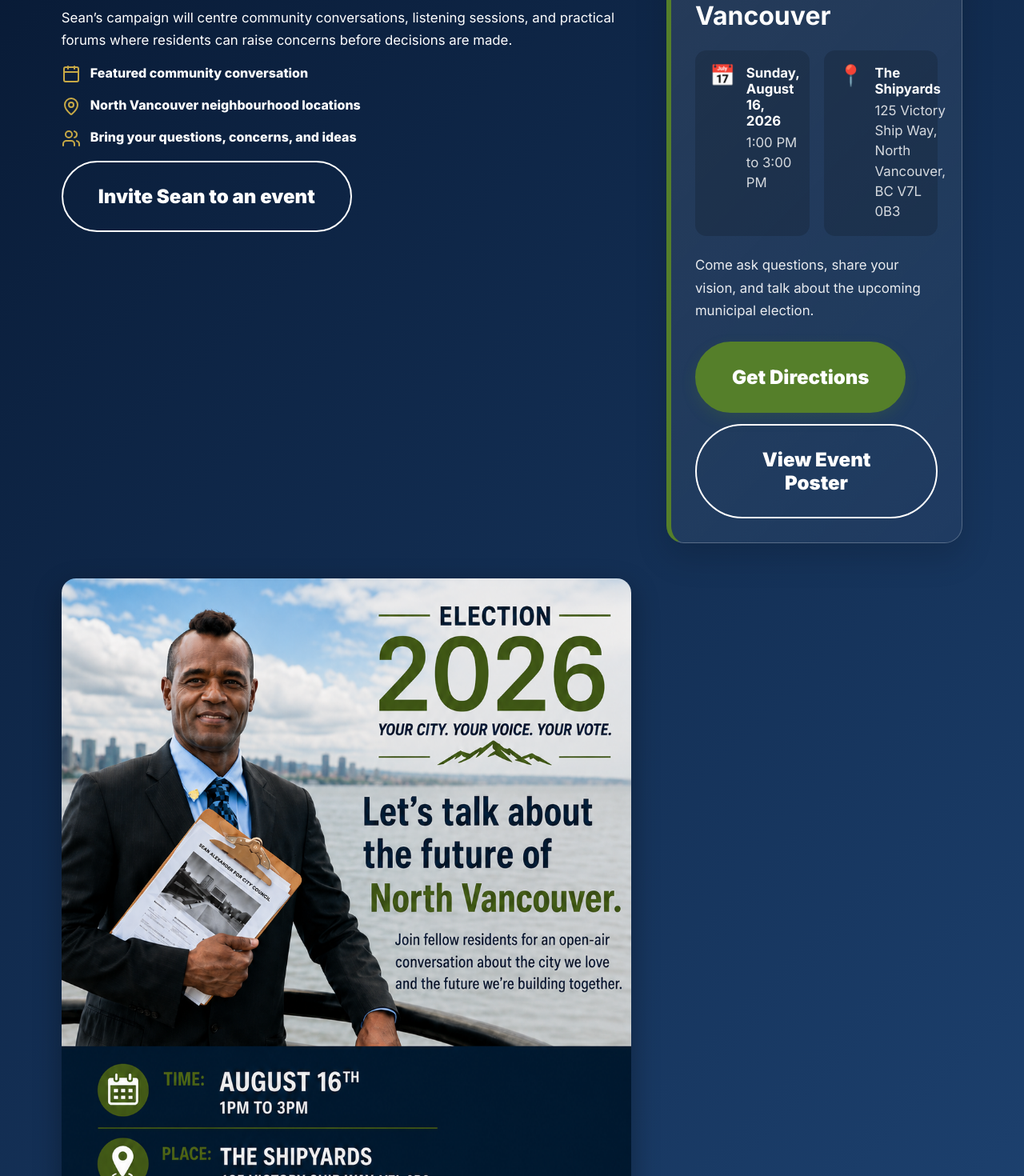
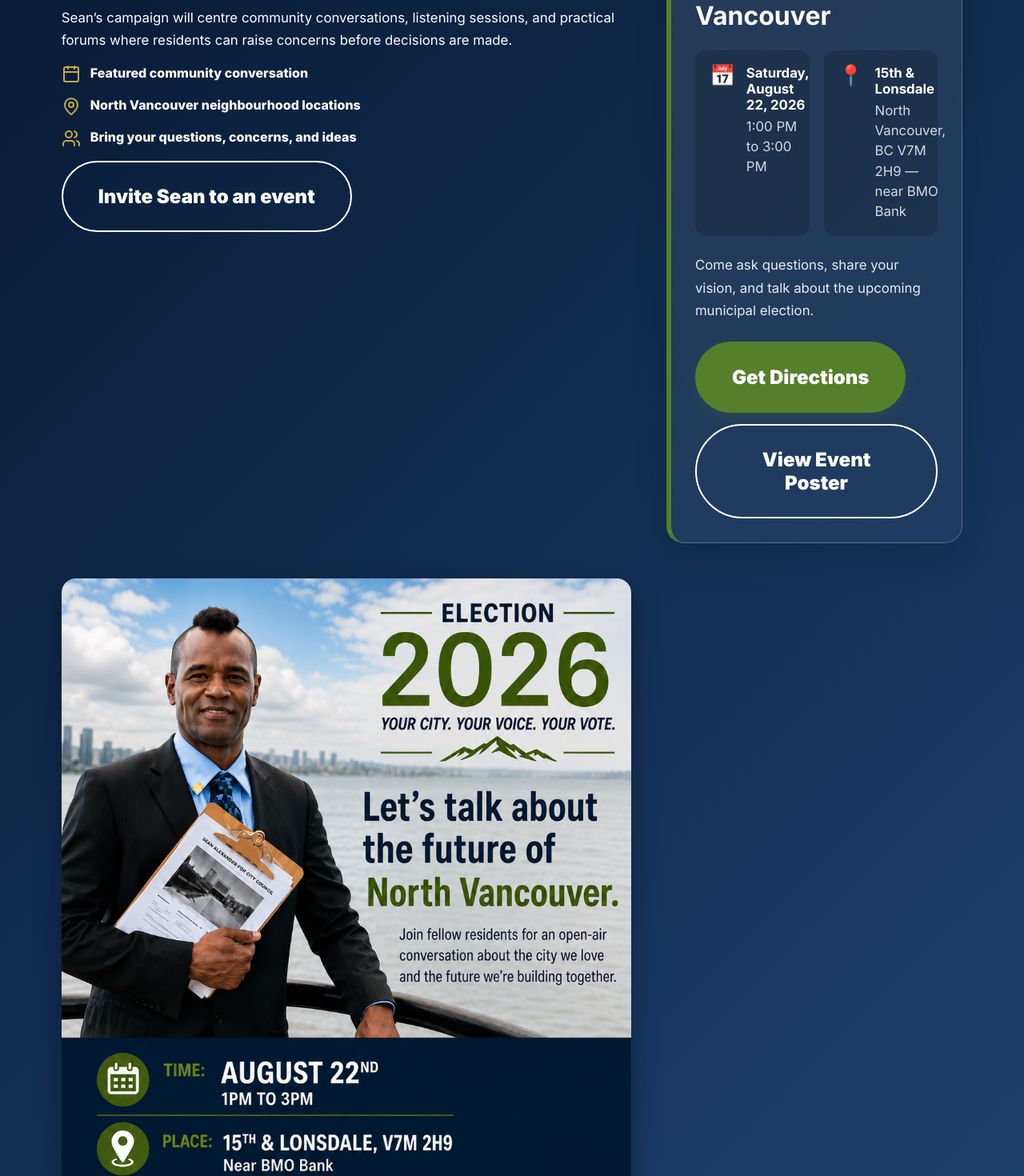
Before and after one commit to irnewlands/seanfornorthvan-site, a React (Vite) app: page / in a window 1280 px wide. Shown: the part 5680-7150 px from the top of the page at 80% size. Built offline with nearby package versions, Linux system fonts and the light colour scheme.

Commit message:
Update main.jsx

```diff
--- a/src/main.jsx
+++ b/src/main.jsx
@@ -383,7 +383,7 @@ function Events() {
     <div>
       <span className="event-detail-icon">📅</span>
       <div>
-        <strong>Sunday, August 16, 2026</strong>
+        <strong>Saturday, August 22, 2026</strong>
         <p>1:00 PM to 3:00 PM</p>
       </div>
     </div>
@@ -391,8 +391,8 @@ function Events() {
     <div>
       <span className="event-detail-icon">📍</span>
       <div>
-        <strong>The Shipyards</strong>
- <p>125 Victory Ship Way, North Vancouver, BC V7L 0B3</p>
+        <strong>15th &amp; Lonsdale</strong>
+ <p>North Vancouver, BC V7M 2H9 — near BMO Bank</p>
       </div>
     </div>
   </div>
@@ -405,7 +405,7 @@ function Events() {
   <div className="event-card-actions">
     <a
       className="btn primary"
-href="https://www.google.com/maps/search/?api=1&query=125+Victory+Ship+Way+North+Vancouver+BC+V7L+0B3"
+href="https://www.google.com/maps/search/?api=1&query=15th%20%26%20Lonsdale%2C%20North%20Vancouver%2C%20BC%20V7M%202H9"
       target="_blank"
       rel="noopener noreferrer"
     >
@@ -414,7 +414,7 @@ href="https://www.google.com/maps/search/?api=1&query=125+Victory+Ship+Way+North
 
     <a
       className="btn secondary"
-      href="/assets/community-conversation-august-16-2026.png"
+      href="/assets/community-conversation-august-22-2026.png"
       target="_blank"
       rel="noopener noreferrer"
     >
@@ -423,8 +423,8 @@ href="https://www.google.com/maps/search/?api=1&query=125+Victory+Ship+Way+North
   </div>
 </div>
       <img
-        src="/assets/community-conversation-august-16-2026.png"
-          alt="Community conversation with Sean Alexander at The Shipyards on August 16, 2026, from 1:00 PM to 3:00 PM"
+        src="/assets/community-conversation-august-22-2026.png"
+          alt="Community Conversation at 15th and Lonsdale on August 22, 2026"
         />
     </section>
   );
```
